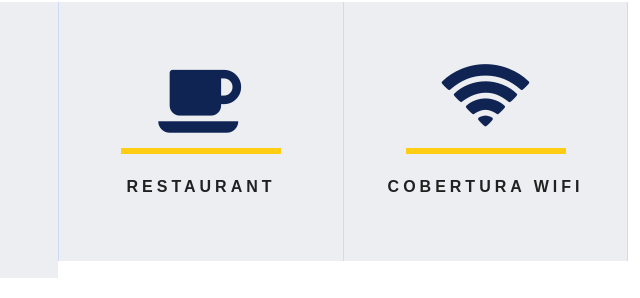
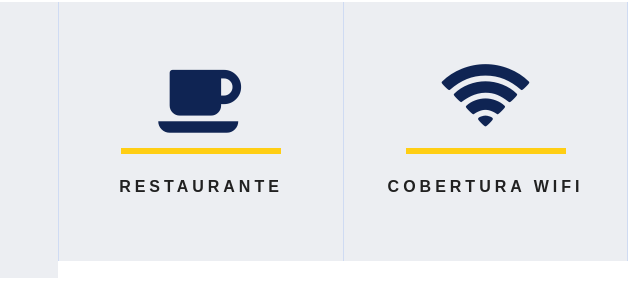
Before and after one commit to betoG7/PortonConsuelo, a plain HTML site: page index.html in a window 1280 px wide. Shown: the part 881-1179 px from the top of the page, 582-1222 px from the left. Drawn offline with Linux system fonts and the light colour scheme.

Commit message:
cambios leves

```diff
--- a/index.html
+++ b/index.html
@@ -148,7 +148,7 @@ Smartphone Compatible web template, free webdesigns for Nokia, Samsung, LG, Sony
 					<li>
 						<div class="w3_grid_effect">
 							<span class="cbp-ig-icon w3_users"></span>
-							<h4 class="cbp-ig-title">Restaurant</h4>
+							<h4 class="cbp-ig-title">Restaurante</h4>
 							<span class="cbp-ig-category">Portón Consuelo</span>
 						</div>
 					</li>
```
